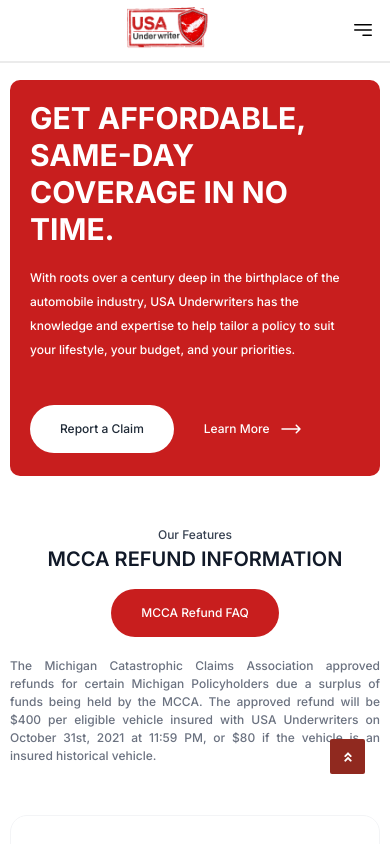
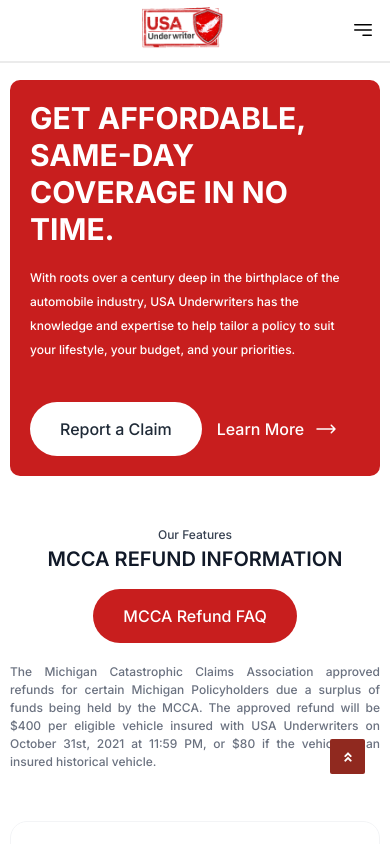
Before and after one commit to mehidi-me/Daniyal-design-test, a Next.js app: page / in a window 390 px wide. Shown: the top 844 px of the page. Built offline with nearby package versions, Linux system fonts and the light colour scheme.

Commit message:
global css update with Autoprefixer

```diff
--- a/src/app/globals.css
+++ b/src/app/globals.css
@@ -1,8 +1,11 @@
+
+
 @import url('https://fonts.googleapis.com/css2?family=Inter:wght@100..900&display=swap');
 
 * {
   margin: 0px;
   padding: 0px;
+  -webkit-box-sizing: border-box;
           box-sizing: border-box;
   font-family: "Inter", sans-serif;
   border: none;
@@ -18,6 +21,7 @@
 }
 
 [class*="grid"] {
+  display: -ms-grid;
   display: grid;
 }
 
@@ -25,10 +29,16 @@
   font-size: 62.5%;
   scroll-behavior: smooth;
   scroll-padding-top: 8rem;
+  -webkit-user-select: none;
+     -moz-user-select: none;
+      -ms-user-select: none;
           user-select: none;
 }
 
 body {
+  -webkit-text-size-adjust: 100%;
+     -moz-text-size-adjust: 100%;
+      -ms-text-size-adjust: 100%;
           text-size-adjust: 100%;
   background: var(--bg);
 }
@@ -61,8 +71,14 @@
 
 button {
   padding: 1.5rem 3rem;
+  display: -webkit-box;
+  display: -ms-flexbox;
   display: flex;
+  -webkit-box-align: center;
+      -ms-flex-align: center;
           align-items: center;
+  -webkit-box-pack: center;
+      -ms-flex-pack: center;
           justify-content: center;
   cursor: pointer;
   color: white;
@@ -110,13 +126,21 @@
 
 header .container,
 .links {
+  display: -webkit-box;
+  display: -ms-flexbox;
   display: flex;
+  -webkit-box-align: center;
+      -ms-flex-align: center;
           align-items: center;
+  -webkit-box-pack: justify;
+      -ms-flex-pack: justify;
           justify-content: space-between;
   gap: 3rem;
 }
 
 header .links a {
+  -webkit-transition: 0.3s;
+  -o-transition: 0.3s;
   transition: 0.3s;
 }
 
@@ -130,9 +154,17 @@
 }
 
 nav.top-nav {
+  display: -webkit-box;
+  display: -ms-flexbox;
   display: flex;
+  -webkit-box-flex: 1;
+      -ms-flex: 1;
           flex: 1;
+  -webkit-box-align: center;
+      -ms-flex-align: center;
           align-items: center;
+  -webkit-box-pack: end;
+      -ms-flex-pack: end;
           justify-content: end;
   gap: 5rem;
 }
@@ -142,15 +174,24 @@
 }
 
 .grid.hero-main {
+  -ms-grid-columns: 1fr 1fr;
   grid-template-columns: 1fr 1fr;
+  -webkit-box-align: center;
+      -ms-flex-align: center;
           align-items: center;
   background: var(--primary);
   border-radius: 10px;
 }
 
 .hero-main-image {
+  display: -webkit-box;
+  display: -ms-flexbox;
   display: flex;
+  -webkit-box-align: end;
+      -ms-flex-align: end;
           align-items: end;
+  -webkit-box-pack: center;
+      -ms-flex-pack: center;
           justify-content: center;
 }
 
@@ -173,7 +214,11 @@
 }
 
 .hero-main-content-buttons {
+  display: -webkit-box;
+  display: -ms-flexbox;
   display: flex;
+  -webkit-box-align: center;
+      -ms-flex-align: center;
           align-items: center;
   gap: 20px;
   margin-top: 40px;
@@ -187,7 +232,11 @@
 .hero-main-content-buttons .btn.learn-more {
   background: transparent;
   color: #fff;
+  display: -webkit-box;
+  display: -ms-flexbox;
   display: flex;
+  -webkit-box-align: center;
+      -ms-flex-align: center;
           align-items: center;
   gap: 10px;
 }
@@ -216,8 +265,14 @@
 }
 
 .our-features .content {
+  display: -webkit-box;
+  display: -ms-flexbox;
   display: flex;
+  -webkit-box-align: center;
+      -ms-flex-align: center;
           align-items: center;
+  -webkit-box-pack: center;
+      -ms-flex-pack: center;
           justify-content: center;
 }
 
@@ -242,6 +297,7 @@
 }
 
 .grid.card-view-items {
+  -ms-grid-columns: 1fr 3rem 1fr 3rem 1fr;
   grid-template-columns: 1fr 1fr 1fr;
   gap: 3rem;
 }
@@ -251,8 +307,15 @@
   border-radius: 17px;
   padding: 5rem;
   min-height: 310px;
+  display: -webkit-box;
+  display: -ms-flexbox;
   display: flex;
+  -webkit-box-orient: vertical;
+  -webkit-box-direction: normal;
+      -ms-flex-direction: column;
           flex-direction: column;
+  -webkit-box-align: start;
+      -ms-flex-align: start;
           align-items: flex-start;
 
 }
@@ -275,8 +338,14 @@
   height: 62px;
   background: #E5E7EB;
   border-radius: 50%;
+  display: -webkit-box;
+  display: -ms-flexbox;
   display: flex;
+  -webkit-box-align: center;
+      -ms-flex-align: center;
           align-items: center;
+  -webkit-box-pack: center;
+      -ms-flex-pack: center;
           justify-content: center;
 }
 
@@ -333,6 +402,7 @@
 }
 
 footer .grid {
+  -ms-grid-columns: 1fr 15rem 1fr 15rem 1fr;
   grid-template-columns: 1fr 1fr 1fr;
   gap: 15rem;
   padding-bottom: 7rem;
@@ -350,7 +420,11 @@
   font-size: 1.4rem;
   color: #fff;
   font-weight: 400;
+  display: -webkit-box;
+  display: -ms-flexbox;
   display: flex;
+  -webkit-box-align: center;
+      -ms-flex-align: center;
           align-items: center;
   gap: 7px;
   padding-bottom: 3px;
@@ -364,6 +438,7 @@
 
 footer img {
   width: 16px;
+  -webkit-filter: invert(100%) sepia(100%) saturate(0%) hue-rotate(347deg) brightness(106%) contrast(101%);
           filter: invert(100%) sepia(100%) saturate(0%) hue-rotate(347deg) brightness(106%) contrast(101%);
 }
 
@@ -374,8 +449,14 @@
 }
 
 .footer-bottom .container {
+  display: -webkit-box;
+  display: -ms-flexbox;
   display: flex;
+  -webkit-box-pack: justify;
+      -ms-flex-pack: justify;
           justify-content: space-between;
+  -webkit-box-align: center;
+      -ms-flex-align: center;
           align-items: center;
 }
 
@@ -392,8 +473,14 @@
   width: 35px;
   height: 35px;
   background: #90291f;
+  display: -webkit-box;
+  display: -ms-flexbox;
   display: flex;
+  -webkit-box-pack: center;
+      -ms-flex-pack: center;
           justify-content: center;
+  -webkit-box-align: center;
+      -ms-flex-align: center;
           align-items: center;
   border-radius: 2px;
   cursor: pointer;
@@ -411,8 +498,15 @@
 /* About us start*/
 
 .breadcrumb {
+  display: -webkit-box;
+  display: -ms-flexbox;
   display: flex;
+  -webkit-box-orient: vertical;
+  -webkit-box-direction: normal;
+      -ms-flex-direction: column;
           flex-direction: column;
+  -webkit-box-align: center;
+      -ms-flex-align: center;
           align-items: center;
 }
 
@@ -424,7 +518,11 @@
 }
 
 .breadcrumb-nav {
+  display: -webkit-box;
+  display: -ms-flexbox;
   display: flex;
+  -webkit-box-align: center;
+      -ms-flex-align: center;
           align-items: center;
   gap: 10px;
 
@@ -446,12 +544,15 @@
 }
 
 .our-features.about-us .content {
+  -webkit-box-align: start;
+      -ms-flex-align: start;
           align-items: flex-start;
 }
 
 .about-us img {
   width: 100%;
   height: 50rem;
+  -o-object-fit: cover;
      object-fit: cover;
   border-radius: 10px;
   margin: 30px 0;
@@ -471,14 +572,20 @@
 
 .our-features.our-mission .our-features-heading {
   min-width: auto;
+  -webkit-box-flex: 1;
+      -ms-flex: 1;
           flex: 1;
 }
 
 .our-features.our-mission .our-features-description {
+  -webkit-box-flex: 1;
+      -ms-flex: 1;
           flex: 1;
 }
 
 .our-features.our-mission .content {
+  -webkit-box-align: start;
+      -ms-flex-align: start;
           align-items: flex-start;
 }
 
@@ -504,10 +611,14 @@
 
   .our-features .our-features-heading {
     min-width: auto;
+    -webkit-box-flex: 1;
+        -ms-flex: 1;
             flex: 1;
   }
 
   .our-features .our-features-description {
+    -webkit-box-flex: 1;
+        -ms-flex: 1;
             flex: 1;
   }
 
@@ -546,8 +657,7 @@
   a,
   input,
   select,
-  textarea,
-  button {
+  textarea {
     font-size: 1.2rem;
     font-weight: 500;
     line-height: 18px;
@@ -563,6 +673,8 @@
 
   header .container {
     padding: 0px 1.5rem;
+    -webkit-box-align: center;
+        -ms-flex-align: center;
             align-items: center;
     height: 100%;
   }
@@ -570,12 +682,19 @@
   nav.top-nav {
     height: 0;
     visibility: hidden;
+    -webkit-transition: .5s linear;
+    -o-transition: .5s linear;
     transition: .5s linear;
     position: absolute;
     width: 100%;
     top: 6rem;
     gap: 0;
+    -webkit-box-pack: start;
+        -ms-flex-pack: start;
             justify-content: flex-start;
+    -webkit-box-orient: vertical;
+    -webkit-box-direction: normal;
+        -ms-flex-direction: column;
             flex-direction: column;
     background: #3c2f2f96;
     overflow: hidden;
@@ -600,6 +719,8 @@
     width: 100%;
     color: #E5E7EB;
     border-radius: 0;
+    -webkit-box-pack: start;
+        -ms-flex-pack: start;
             justify-content: start;
     padding: 20px 0 40px 20px;
     font-size: 1.6rem;
@@ -621,6 +742,9 @@
   }
 
   header .container {
+    gap: 0;
+    -webkit-box-pack: center;
+        -ms-flex-pack: center;
             justify-content: center;
   }
 
@@ -633,6 +757,7 @@
   }
 
   .grid.hero-main {
+    -ms-grid-columns: 1fr;
     grid-template-columns: 1fr;
   }
 
@@ -657,16 +782,29 @@
   main .slick-dots {
     display: none !important;
   }
+  .hero-main-content-buttons .btn.learn-more{
+    padding: 15px;
+  }
 
   .our-features .content {
+    -webkit-box-orient: vertical;
+    -webkit-box-direction: normal;
+        -ms-flex-direction: column;
             flex-direction: column;
     gap: 20px;
   }
 
   .our-features .our-features-heading {
     width: 100%;
+    display: -webkit-box;
+    display: -ms-flexbox;
     display: flex;
+    -webkit-box-orient: vertical;
+    -webkit-box-direction: normal;
+        -ms-flex-direction: column;
             flex-direction: column;
+    -webkit-box-align: center;
+        -ms-flex-align: center;
             align-items: center;
   }
 
@@ -677,6 +815,7 @@
   }
 
   .grid.card-view-items {
+    -ms-grid-columns: 1fr;
     grid-template-columns: 1fr;
   }
 
@@ -718,6 +857,7 @@
   }
 
   footer .grid {
+    -ms-grid-columns: 1fr;
     grid-template-columns: 1fr;
     border: 1px solid #374151;
     border-radius: 8px;
@@ -730,6 +870,8 @@
     height: 0;
     overflow: hidden;
     visibility: hidden;
+    -webkit-transition: .2s linear;
+    -o-transition: .2s linear;
     transition: .2s linear;
     padding: 0 20px;
   }
@@ -754,15 +896,22 @@
 
   .footer-item-heading img {
     display: block !important;
+    -webkit-filter: none;
             filter: none;
   }
 
   .footer-item-heading {
+    display: -webkit-box;
+    display: -ms-flexbox;
     display: flex;
+    -webkit-box-align: start;
+        -ms-flex-align: start;
             align-items: flex-start;
     gap: 2px;
     border-bottom: 1px solid #374151;
     padding: 20px;
+    -webkit-box-pack: justify;
+        -ms-flex-pack: justify;
             justify-content: space-between;
   }
   .footer-item h3{
@@ -777,6 +926,9 @@
   margin: 0 auto;
  }
   .footer-bottom .container {
+    -webkit-box-orient: vertical;
+    -webkit-box-direction: normal;
+        -ms-flex-direction: column;
             flex-direction: column;
     text-align: center;
     gap: 7px;
@@ -787,10 +939,14 @@
   }
 
   .our-features.about-us .our-features-heading {
+    -webkit-box-align: start;
+        -ms-flex-align: start;
             align-items: flex-start;
   }
 
   .our-features.our-mission .our-features-heading {
+    -webkit-box-align: start;
+        -ms-flex-align: start;
             align-items: flex-start;
   }
 
```
Lines whose indentation alone changed are shown as unchanged.
